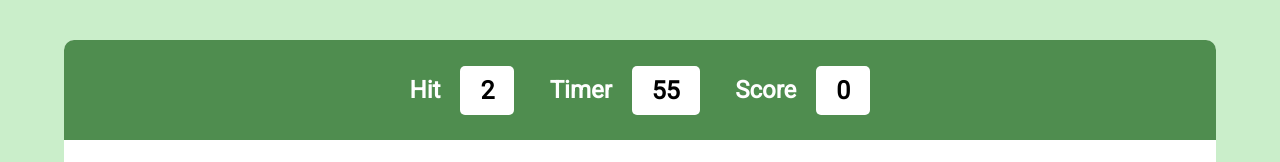
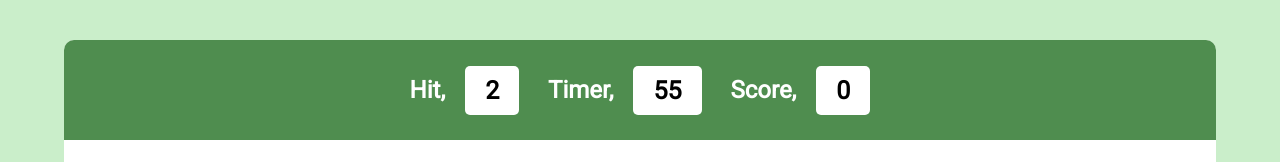
Before and after one commit to shahriarayaan/BUBBLE_GAME, a plain HTML site: page index.html in a window 1280 px wide. Shown: the top 162 px of the page. Drawn offline with Linux system fonts and the light colour scheme.

Commit message:
comma added

```diff
--- a/index.html
+++ b/index.html
@@ -14,15 +14,15 @@
         <div id="panel">
             <div id="ptop">
                 <div class="parts">
-                    <h2>Hit</h2>
+                    <h2>Hit,</h2>
                     <div class="box" id="Hit">5</div>
                 </div>
                 <div class="parts">
-                    <h2>Timer</h2>
+                    <h2>Timer,</h2>
                     <div id="Timer" class="box">60</div>
                 </div>
                 <div class="parts">
-                    <h2>Score</h2>
+                    <h2>Score,</h2>
                     <div class="box" id="score">0</div>
                 </div>
             </div>
```
